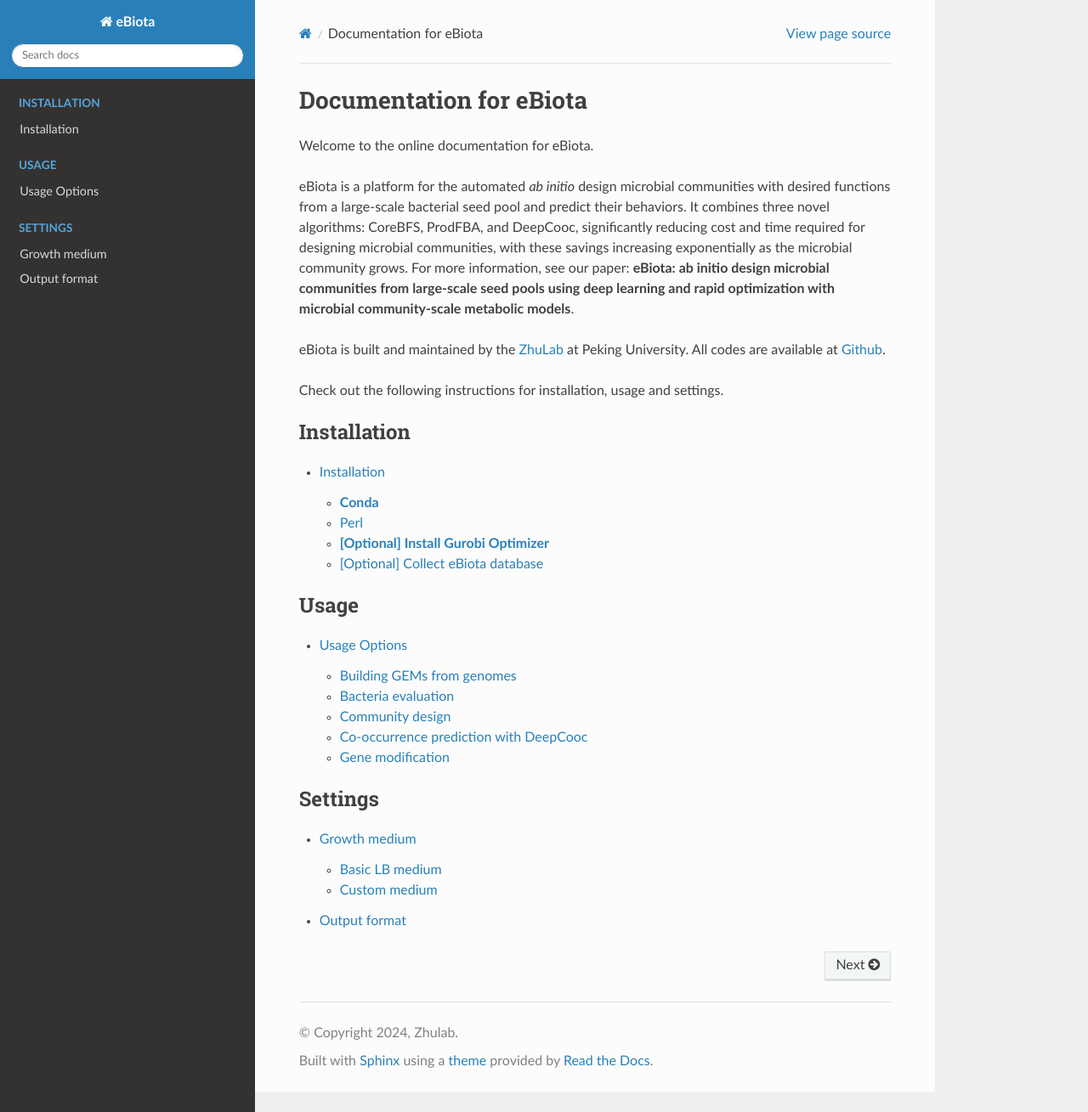
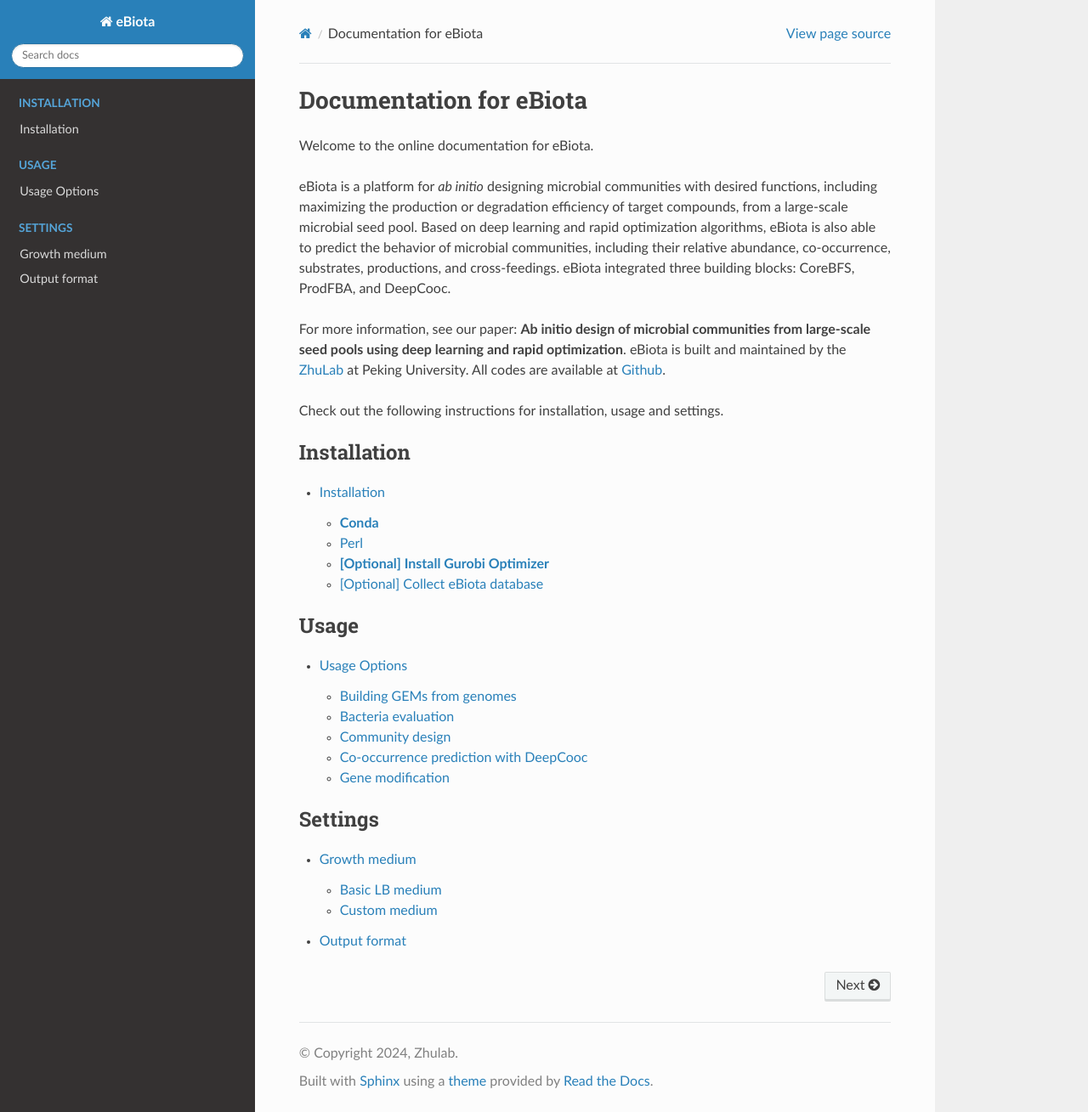
Before and after one commit to allons42/eBiota, a Sphinx documentation site: the page built from docs/index.rst, in a window 1280 px wide and 1309 px high. Shown: the whole window at 85% size. Built offline with Sphinx 7.4.7 and the Read the Docs theme 3.1.0, drawn with Linux system fonts in a browser that asks for light colours.

Commit message:
Update title

```diff
--- a/docs/index.rst
+++ b/docs/index.rst
@@ -3,9 +3,9 @@
 
 Welcome to the online documentation for eBiota.
 
-eBiota is a platform for the automated *ab initio* design microbial communities with desired functions from a large-scale bacterial seed pool and predict their behaviors. It combines three novel algorithms: CoreBFS, ProdFBA, and DeepCooc, significantly reducing cost and time required for designing microbial communities, with these savings increasing exponentially as the microbial community grows. For more information, see our paper: **eBiota: ab initio design microbial communities from large-scale seed pools using deep learning and rapid optimization with microbial community-scale metabolic models**.
+eBiota is a platform for *ab initio* designing microbial communities with desired functions, including maximizing the production or degradation efficiency of target compounds, from a large-scale microbial seed pool. Based on deep learning and rapid optimization algorithms, eBiota is also able to predict the behavior of microbial communities, including their relative abundance, co-occurrence, substrates, productions, and cross-feedings. eBiota integrated three building blocks: CoreBFS, ProdFBA, and DeepCooc.
 
-eBiota is built and maintained by the `ZhuLab`_ at Peking University. All codes are available at `Github`_.
+For more information, see our paper: **Ab initio design of microbial communities from large-scale seed pools using deep learning and rapid optimization**. eBiota is built and maintained by the `ZhuLab`_ at Peking University. All codes are available at `Github`_.
 
 .. _ZhuLab: https://cqb.pku.edu.cn/zhulab/
 .. _Github: https://github.com/allons42/eBiota
```
Also changed, not shown: README.md (+3 -3 lines), docs/settings/medium.md (+1 -1 lines).
